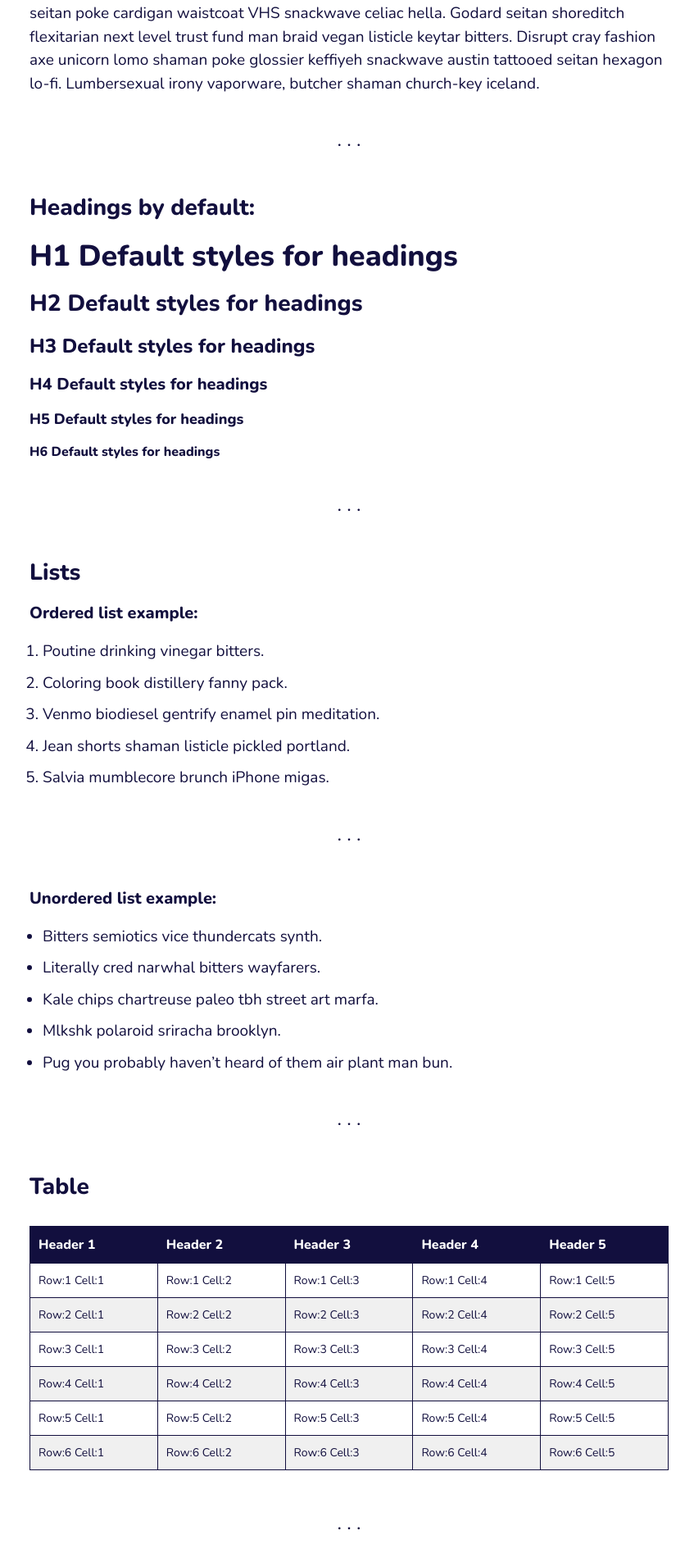
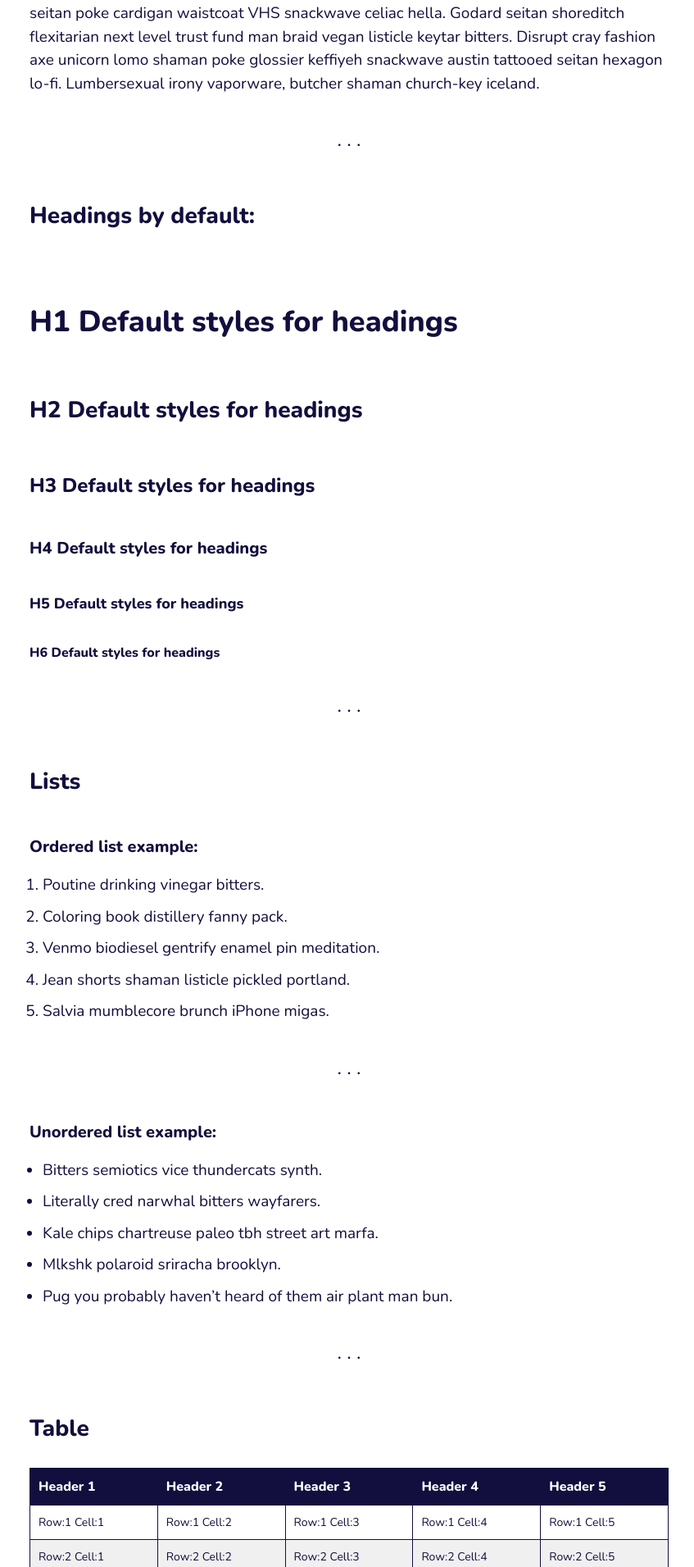
Before and after one commit to edilmedeiros/edilmedeiros.github.io, a Jekyll site: the page built from _pages/elements.md, in a window 1280 px wide. Shown: the part 1023-2934 px from the top of the page at 82% size, without its empty margins (214-1061 px from the left). Built offline with Jekyll 4.4.1, drawn with Linux system fonts in a browser that asks for light colours.

Commit message:
Add some spacing between sections

```diff
--- a/_sass/2-base/_base.scss
+++ b/_sass/2-base/_base.scss
@@ -49,6 +49,7 @@ h6 {
   font-family: $heading-font-family;
   font-weight: $heading-font-weight;
   line-height: $heading-line-height;
+  margin-top: 2.5em;
 }
 
 h1 {
```
